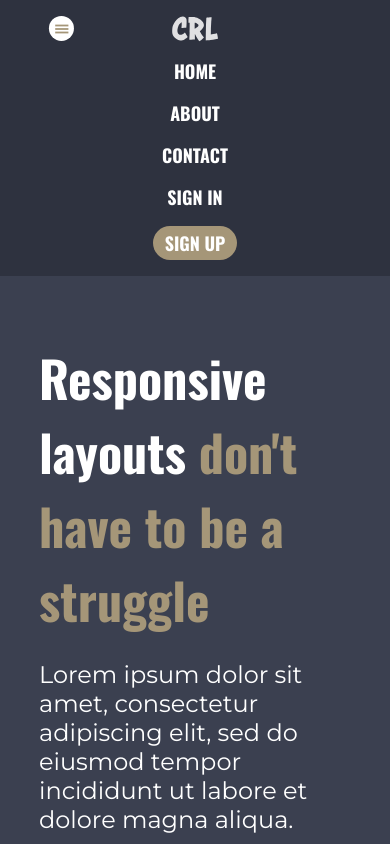
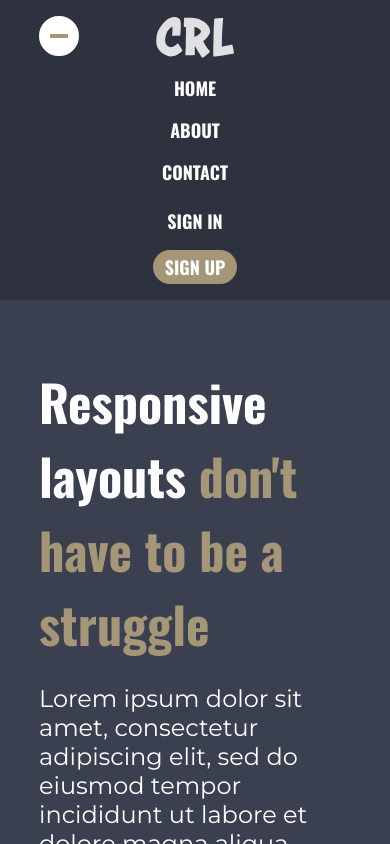
Before and after one commit to sachinsinghbajetha/Responsive-Layout-Challenge, a plain HTML site: page index.html in a window 390 px wide. Both pictures are taken after a click on the button 51 px from the left and 28 px from the top of the page. Shown: the top 844 px of the page. Drawn offline with nearby package versions, Linux system fonts and the light colour scheme.

Commit message:
Add files via upload

```diff
--- a/style.css
+++ b/style.css
@@ -41,14 +41,14 @@ body {
 .nav-button {
     position: absolute;
     display: none;
-    padding: 4%;
     background-color: var(--accent);
-    border: none;
+    border: 2px solid var(--light);
     color: var(--light);
     font-family: inherit;
-    border-radius: 10%;
-    transition-property: transform, border-radius, opacity, background-color;
-    transition: ease-out 0.5s;
+    width: 3em;
+    height: 3em;
+    border-radius: 0%;
+    transition: all ease-out 0.5s;
 }
 
 .nav-button:hover {
@@ -59,8 +59,7 @@ body {
 .nav-button.active {
     border-radius: 50%;
     background-color: var(--light);
-    color: var(--accent);
-    transform: translateX(10px) rotate(180deg);
+    transform: rotate(180deg);
 }
 
 .nav .container {
@@ -68,19 +67,25 @@ body {
 }
 
 .nav-list.active {
-    height: auto;
+    height: 225px;
+    opacity: 1;
     transform: translateY(0);
-    opacity: 1;
-    transition: opacity 1s ease-in, transform 0.5s ease-out;
 }
 
 /** hamburger */
 
-.hamburger::before {
-    content: "|||";
+.hamburger {
     position: absolute;
+    background-color: var(--light);
+    height: 3px;
+    width: 50%;
     top: 50%;
-    transform: translate(-30%, -50%) rotate(90deg);
+    left: 50%;
+    transform: translate(-50%, -50%);
+}
+
+.nav-button.active .hamburger {
+    border: 2px solid var(--accent);
 }
 
 /** navbar */
@@ -283,6 +288,8 @@ body {
     text-align: left;
 }
 
+/** media queries  */
+
 @media (max-width: 1000px) {
     .one h1 {
         font-size: 75px;
@@ -306,12 +313,13 @@ body {
 
 @media (max-width: 700px) {
     .nav-button {
-        display: inherit;
+        display: inline;
     }
     .nav-list {
         height: 0;
         opacity: 0;
-        transform: translateY(-130%);
+        transform: translateY(-300px);
+        transition: all 0.5s ease-out;
     }
     .nav .row {
         flex-direction: column;
@@ -354,3 +362,15 @@ body {
         flex-basis: 100%;
     }
 }
+
+@media (max-width: 550px) {
+    .nav img {
+        width: 20%;
+    }
+}
+
+@media (max-width: 450px) {
+    .nav img {
+        width: 25%;
+    }
+}
```
